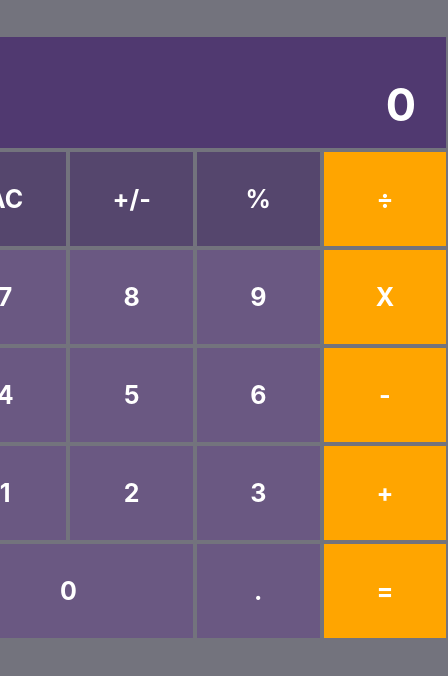
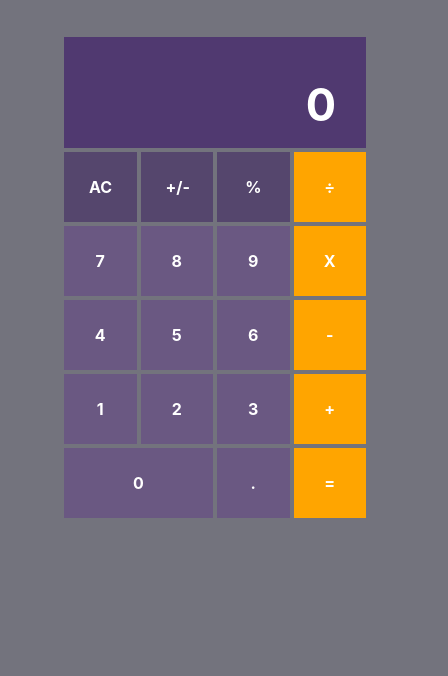
Before and after one commit to dony1999/react-calc-app, a React (Create React App) app: page / in a window 390 px wide. Shown: the top 676 px of the page, 448 px wide, since content can reach past the window. Built offline with nearby package versions, Linux system fonts and the light colour scheme.

Commit message:
update responsive

```diff
--- a/package.json
+++ b/package.json
@@ -10,7 +10,8 @@
     "react-dom": "^18.2.0",
     "react-format-number": "^1.3.1",
     "react-number-format": "^5.0.0-beta.4",
-    "react-scripts": "5.0.1",
+    "react-responsive": "^9.0.0-beta.10",
+    "react-scripts": "^5.0.1",
     "web-vitals": "^2.1.4"
   },
   "scripts": {
--- a/src/App.css
+++ b/src/App.css
@@ -12,6 +12,8 @@
     animation: App-logo-spin infinite 20s linear;
   }
 }
+
+
 
 .App-header {
   background-color: #282c34;
@@ -45,7 +47,7 @@ body {
 
 .container {
   height: auto;
-  width: 60vh;
+  width: auto;
   margin-top: 35px;
 }
 
@@ -53,7 +55,13 @@ body {
   display: grid;
   height: 100%;
   width: 100%;
-  grid-template-columns: repeat(4,2fr)
+}
+
+.btn-container {
+  grid-template-columns: repeat(4, 2fr);
+  display: grid;
+  height: 100%;
+  width: 100%;
 }
 
 .btn {
--- a/src/App.js
+++ b/src/App.js
@@ -1,53 +1,59 @@
-import './App.css';
-import { useState , useEffect} from 'react';
-import { NumericFormat } from 'react-number-format';
+import "./App.css";
+import "./Responsive.css"
+import { useState, useEffect } from "react";
+import { NumericFormat } from "react-number-format";
 
 function App() {
+  const [preState, setPreState] = useState("");
+  const [curState, setCurState] = useState("");
+  const [input, setInput] = useState("0");
+  const [operator, setOperator] = useState(null);
+  const [total, setTotal] = useState(false);
 
-    const [ preState, setPreState] = useState('')
-    const [ curState, setCurState] = useState('')
-    const [ input, setInput] = useState('0')
-    const [ operator, setOperator ] = useState(null)
-    const [ total, setTotal ] = useState(false)
-
+  console.log("-----------render------------");
+  console.log(preState + "preState:");
+  console.log("curState: " + curState);
+  console.log("input: " + input);
+  console.log("operator: " + operator);
+  console.log("total: " + total);
 
   const inputNumber = (e) => {
-      if (curState.includes('.') && e.target.innerText === ".")
-        return
+    if (curState.includes(".") && e.target.innerText === ".") return;
     if (total) {
-        setPreState('')
+      setPreState("");
     }
 
-      curState ? setCurState((pre) => pre + e.target.innerText) : setCurState(e.target.innerText);
-      setTotal(false)
+    curState
+      ? setCurState((pre) => pre + e.target.innerText)
+      : setCurState(e.target.innerText);
+    setTotal(false);
+  };
+
+    useEffect(() => {
+      setInput(curState);
+    }, [curState]);
+
+    useEffect(() => {
+      setInput("0");
+    },[]);
+
+  const operatorType = (e) => {
+    setTotal(false);
+    setOperator(e.target.innerText);
+    if (curState === "") return;
+    if (preState !== "") {
+      equals();
+    } else setPreState(curState);
+    setCurState("");
+  };
+
+  const equals = (e) => {
+    if (e?.target.innerText === "=") {
+      setTotal(true);
     }
 
-    useEffect(() => {
-      setInput(curState)
-    }, [curState])
-
-    useEffect(() => {
-      setInput('0')
-    }, [])
-
-    const operatorType = (e) => {
-      setTotal(false)
-      setOperator(e.target.innerText)
-      if(curState === "") return ;
-      if(preState !== "") {
-        equals();
-      } else
-      setPreState(curState)
-      setCurState('')
-    }
-
-    const equals = (e) => {
-      if (e?.target.innerText === "="){
-        setTotal(true)
-      }
-
-      var calculate
-      switch(operator) {
+    var calculate;
+    switch (operator) {
       case "+":
         calculate = parseFloat(preState) + parseFloat(curState);
         break;
@@ -63,38 +69,38 @@ function App() {
       default:
         break;
     }
-        setInput('')
-        setPreState(calculate)
-        setCurState('')
+    setInput('');
+    setPreState(calculate);
+    setCurState("");
   };
 
   const minusPlus = () => {
-      if(curState.charAt(0) === "-"){
-        setCurState(curState.substring(1))
+    if (curState.charAt(0) === "-") {
+      setCurState(curState.substring(1));
     } else {
-        setCurState("-" + curState)
+      setCurState("-" + curState);
     }
-    }
+  };
 
   const percent = () => {
-      if(preState) {
-        setCurState((parseFloat(curState) / 100) * 100)
+    if (preState) {
+      setCurState((parseFloat(curState) / 100) * 100);
     } else {
-        setCurState(parseFloat(curState) / 100)
+      setCurState(parseFloat(curState) / 100);
     }
-    }
+  };
 
   const reset = () => {
-      setPreState('')
-      setCurState('')
-      setInput('0')
-    }
+    setPreState("");
+    setCurState("");
+    setInput("0");
+  };
 
   return (
     <div className="container">
-      <div className='wrapper'>
-        <div className='screen'>
-          { input !== "" || input === "0" ? (
+      <div className="wrapper">
+        <div className="screen">
+          {input !== "" || input === "0" ? (
             <NumericFormat
               value={input}
               displayType={"text"}
@@ -108,28 +114,70 @@ function App() {
             />
           )}
         </div>
-        <div className='btn btn-fnc' onClick={reset}>AC</div>
-        <div className='btn btn-fnc' onClick={minusPlus}>+/-</div>
-        <div className='btn btn-fnc' onClick={percent}>%</div>
-        <div className='btn btn-operator' onClick={operatorType}>÷</div>
-        <div className='btn number' onClick={inputNumber}>7</div>
-        <div className='btn number' onClick={inputNumber}>8</div>
-        <div className='btn number' onClick={inputNumber}>9</div>
-        <div className='btn btn-operator' onClick={operatorType}>X</div>
-        <div className='btn number' onClick={inputNumber}>4</div>
-        <div className='btn number' onClick={inputNumber}>5</div>
-        <div className='btn number' onClick={inputNumber}>6</div>
-        <div className='btn btn-operator' onClick={operatorType}>-</div>
-        <div className='btn number' onClick={inputNumber}>1</div>
-        <div className='btn number' onClick={inputNumber}>2</div>
-        <div className='btn number' onClick={inputNumber}>3</div>
-        <div className='btn btn-operator' onClick={operatorType}>+</div>
-        <div className='btn number zero' onClick={inputNumber}>0</div>
-        <div className='btn number' onClick={inputNumber}>.</div>
-        <div className='btn btn-operator' onClick={equals}> = </div>
+        <div className="btn-container">
+          <div className="btn btn-fnc" onClick={reset}>
+            AC
+          </div>
+          <div className="btn btn-fnc" onClick={minusPlus}>
+            +/-
+          </div>
+          <div className="btn btn-fnc" onClick={percent}>
+            %
+          </div>
+          <div className="btn btn-operator" onClick={operatorType}>
+            ÷
+          </div>
+          <div className="btn number" onClick={inputNumber}>
+            7
+          </div>
+          <div className="btn number" onClick={inputNumber}>
+            8
+          </div>
+          <div className="btn number" onClick={inputNumber}>
+            9
+          </div>
+          <div className="btn btn-operator" onClick={operatorType}>
+            X
+          </div>
+          <div className="btn number" onClick={inputNumber}>
+            4
+          </div>
+          <div className="btn number" onClick={inputNumber}>
+            5
+          </div>
+          <div className="btn number" onClick={inputNumber}>
+            6
+          </div>
+          <div className="btn btn-operator" onClick={operatorType}>
+            -
+          </div>
+          <div className="btn number" onClick={inputNumber}>
+            1
+          </div>
+          <div className="btn number" onClick={inputNumber}>
+            2
+          </div>
+          <div className="btn number" onClick={inputNumber}>
+            3
+          </div>
+          <div className="btn btn-operator" onClick={operatorType}>
+            +
+          </div>
+          <div className="btn number zero" onClick={inputNumber}>
+            0
+          </div>
+          <div className="btn number" onClick={inputNumber}>
+            .
+          </div>
+          <div className="btn btn-operator" onClick={equals}>
+            {" "}
+            ={" "}
           </div>
         </div>
-  )
+      </div>
+    </div>
+
+  );
 }
 
 export default App;
--- /dev/null
+++ b/src/Responsive.css
@@ -0,0 +1,48 @@
+@media (max-width: 739px ) {
+
+    .screen {
+        width: 306px;
+        margin-left: 40px;
+    }
+
+    .btn-container {
+        grid-template-columns: repeat(4, 0fr);
+        margin-left: 40px;
+    }
+
+    .btn {
+        font-size: 16px;
+        width: 76.5px;
+        padding: 25px;
+    }
+
+    .zero {
+        width: 100% !important;
+    }
+}
+
+@media (min-width: 740px) and (max-width: 1023px) {
+    .container{
+        margin-top: 10px;
+        margin-left: 10px;
+        width: auto;
+    }
+
+    .wrapper {
+        width: auto;
+    }
+
+    .screen {
+        max-width: 580px;
+        margin-left: 60px;
+    }
+
+    .btn-container {
+        width: 580px;
+        margin-left: 60px;
+    }
+}
+
+@media (min-width: 1024px) {
+
+}
--- a/src/index.js
+++ b/src/index.js
@@ -6,9 +6,9 @@ import reportWebVitals from './reportWebVitals';
 
 const root = ReactDOM.createRoot(document.getElementById('root'));
 root.render(
-  <React.StrictMode>
+  // <React.StrictMode>
     <App />
-  </React.StrictMode>
+  // </React.StrictMode>
 );
 
 // If you want to start measuring performance in your app, pass a function
```
Also changed, not shown: src/index.css (line endings or trailing spaces), 1 other file (tests, documents, lock files or other folders). Lines whose indentation alone changed are shown as unchanged.
